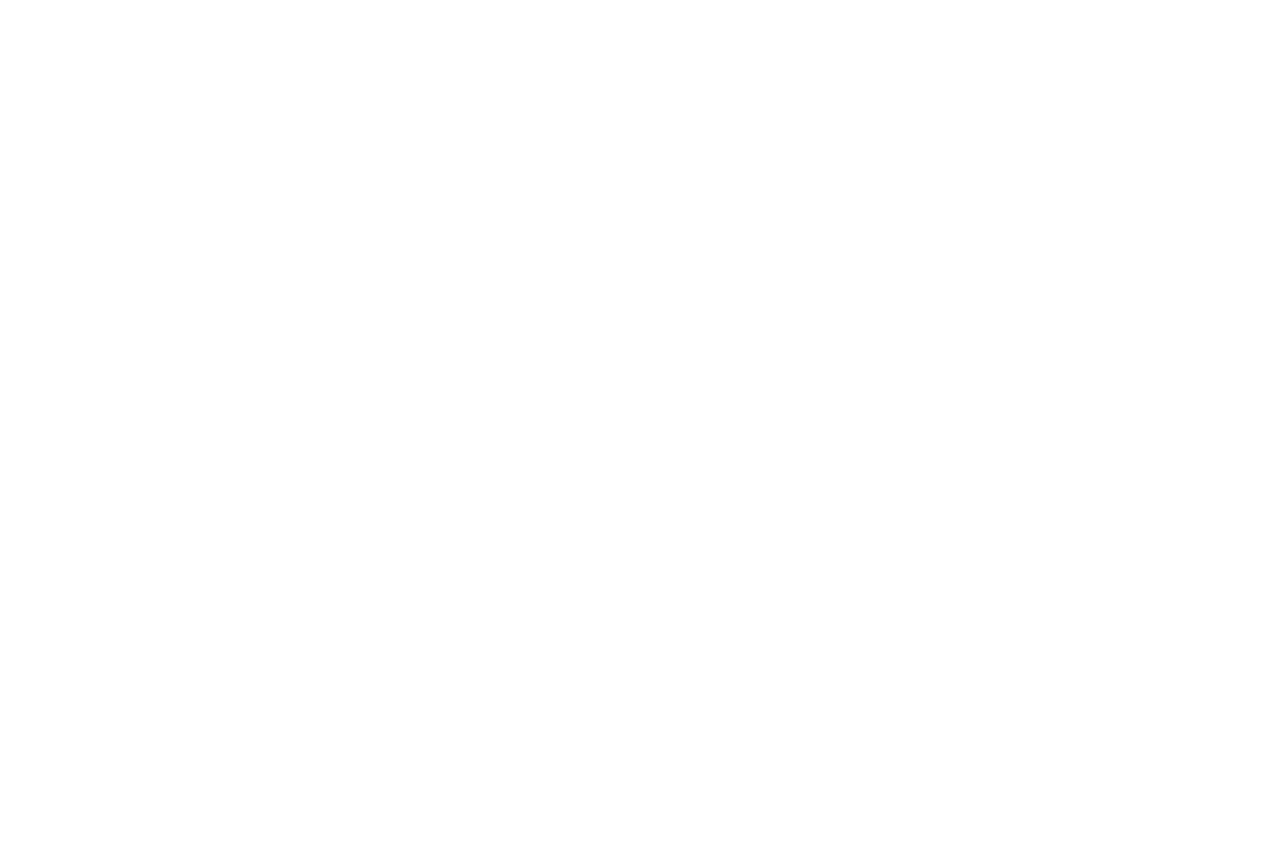
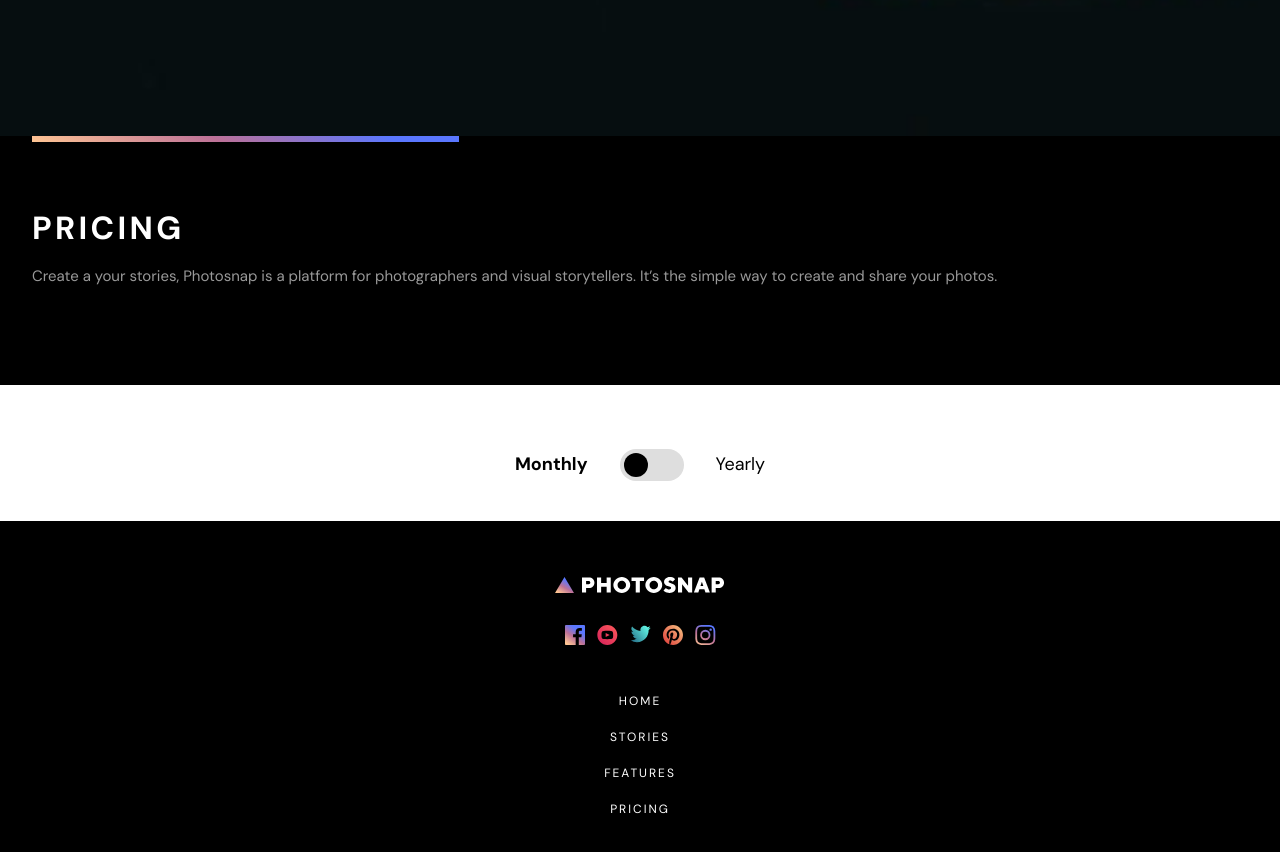
Before and after one commit to Bowersrd/PhotoSnap, a Vue app: page /pricing in a window 1280 px wide. Shown: the part 940-1792 px from the top of the page. Before the commit the page ends 800 px from the top, so only its background shows below. Built offline with nearby package versions, Linux system fonts and the light colour scheme.

Commit message:
Added toggle switch component

```diff
--- /dev/null
+++ b/src/components/Pricing/ToggleSwitch.vue
@@ -0,0 +1,21 @@
+<script setup>
+import { ref } from "vue";
+
+const isChecked = ref(false);
+
+defineEmits(["updateToggle"]);
+</script>
+
+<template>
+  <label class="flex justify-between items-center">
+    <input
+      v-model="isChecked"
+      type="checkbox"
+      class="appearance-none peer"
+      @change="$emit('updateToggle', isChecked)"
+    />
+    <span
+      class="w-16 h-8 flex items-center flex-shrink-0 p-1 bg-gray rounded-full cursor-pointer transition-transform after:w-6 after:h-6 after:bg-black after:rounded-full peer-checked:after:translate-x-8 after:duration-300"
+    ></span>
+  </label>
+</template>
--- a/src/views/PricingView.vue
+++ b/src/views/PricingView.vue
@@ -1,5 +1,44 @@
-<script setup></script>
+<script setup>
+import { ref } from "vue";
+import GridHeadline from "../components/GridHeadline.vue";
+import ToggleSwitch from "../components/Pricing/ToggleSwitch.vue";
+
+const paymentChoice = ref("monthly");
+
+const updatePaymentChoice = (toggled) => {
+  if (toggled) {
+    paymentChoice.value = "yearly";
+  } else {
+    paymentChoice.value = "monthly";
+  }
+};
+</script>
 
 <template>
-  <div></div>
+  <GridHeadline
+    element-tag="header"
+    image="hero.jpg"
+    title="Pricing"
+    body="Create a your stories, Photosnap is a platform for photographers and visual storytellers. It’s the simple way to create and share your photos."
+    is-dark
+    hide-button
+    has-gradient-bar
+  ></GridHeadline>
+  <main class="pt-16">
+    <div class="mb-10 flex justify-center items-center">
+      <p
+        class="text-md mr-8"
+        :class="{ 'font-bold': paymentChoice == 'monthly' }"
+      >
+        Monthly
+      </p>
+      <ToggleSwitch @update-toggle="updatePaymentChoice"></ToggleSwitch>
+      <p
+        class="text-md ml-8"
+        :class="{ 'font-bold': paymentChoice == 'yearly' }"
+      >
+        Yearly
+      </p>
+    </div>
+  </main>
 </template>
```
